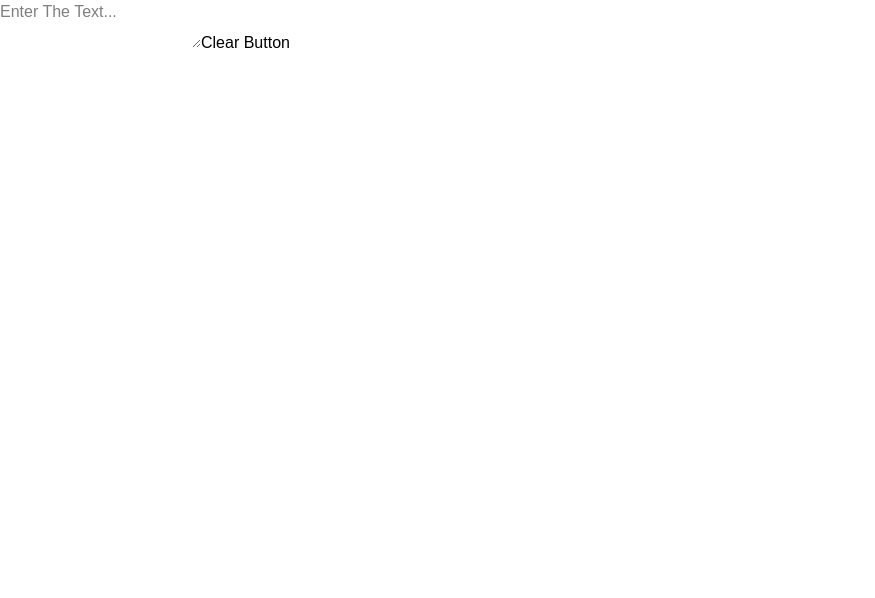
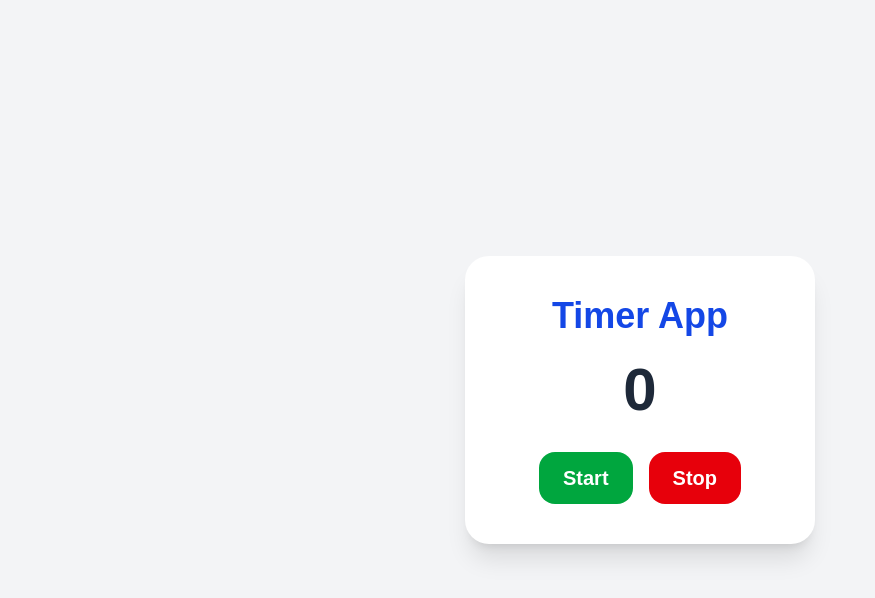
Before and after one commit to Hariprakash3131/Next-Cube-84, a Next.js app in the folder useref-hook/: page / in a window 1280 px wide. Shown: the top 598 px of the page, without its empty margins (0-875 px from the left). Built offline with nearby package versions, Linux system fonts and the light colour scheme.

Commit message:
react-100

```diff
--- /dev/null
+++ b/useref-hook/src/app/components/createTimer.js
@@ -0,0 +1,65 @@
+'use client'
+
+import { useRef, useState } from "react";
+
+export default function Timer(){
+
+    const [count,setCount] = useState(0)
+
+    const timerRef = useRef(null)
+
+    function startTimer(){
+
+        if(timerRef.current !== null) return
+
+        timerRef.current = setInterval(() => {
+
+            setCount((prev) => prev + 1)
+
+        },1000)
+    }
+
+    function stopTimer(){
+
+        clearInterval(timerRef.current)
+
+        timerRef.current = null
+    }
+
+    return(
+
+        <div className="flex justify-center items-center h-screen bg-gray-100">
+
+            <div className="bg-white p-10 rounded-3xl shadow-xl text-center w-[350px]">
+
+                <h1 className="text-4xl font-bold text-blue-700 mb-6">
+                    Timer App
+                </h1>
+
+                <div className="text-6xl font-extrabold text-gray-800 mb-8">
+                    {count}
+                </div>
+
+                <div className="flex justify-center gap-4">
+
+                    <button
+                        onClick={startTimer}
+                        className="bg-green-600 hover:bg-green-700 text-white px-6 py-3 rounded-2xl text-xl font-semibold"
+                    >
+                        Start
+                    </button>
+
+                    <button
+                        onClick={stopTimer}
+                        className="bg-red-600 hover:bg-red-700 text-white px-6 py-3 rounded-2xl text-xl font-semibold"
+                    >
+                        Stop
+                    </button>
+
+                </div>
+
+            </div>
+
+        </div>
+    )
+}
--- a/useref-hook/src/app/page.js
+++ b/useref-hook/src/app/page.js
@@ -1,12 +1,13 @@
 import Focus from "./components/inputFocus";
 import TextArea from "./components/textareaClear";
 
-
+import Timer from "./components/createTimer";
 export default function Home() {
   return (
     // <InputFocus/>
     // <Counter/>
     // <Focus/>
-    <TextArea/>
+    // <TextArea/>
+    <Timer/>
   );
 }
```
